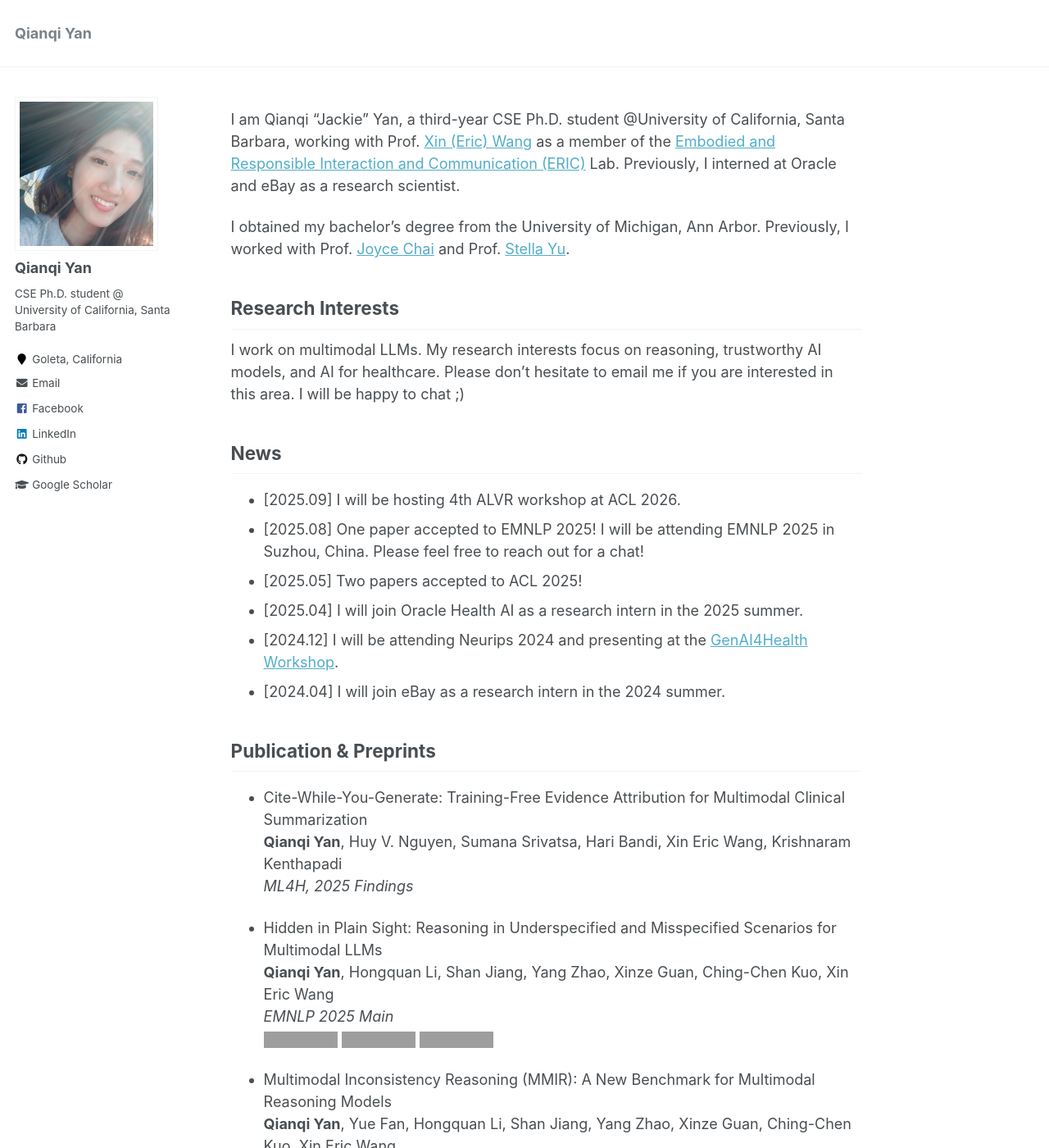
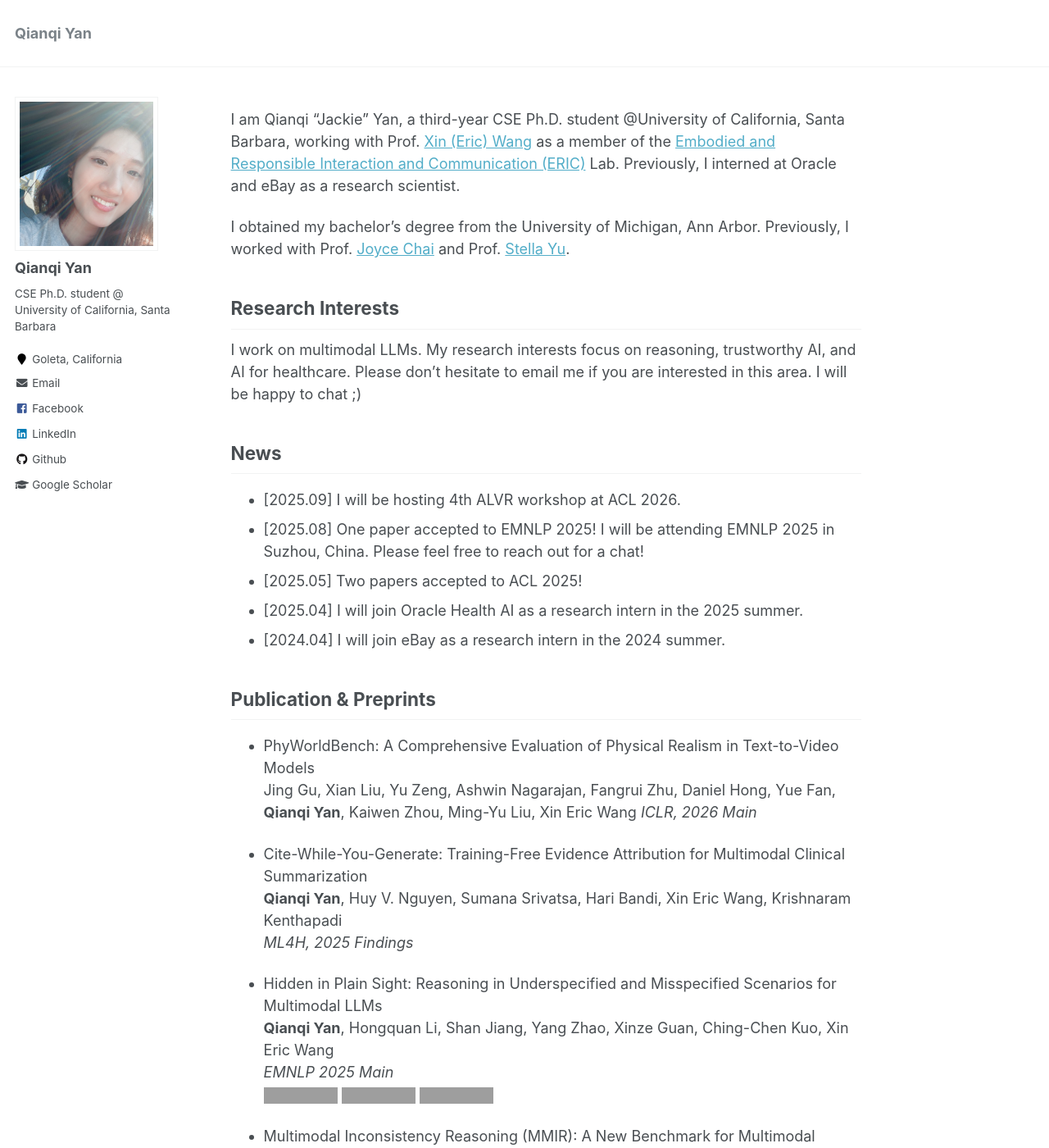
Before and after one commit to Jackie-2000/Jackie-2000.github.io, a Jekyll site: the page built from _pages/about.md, in a window 1280 px wide and 1400 px high. Shown: the whole window at 82% size. Built offline with Jekyll 4.4.1, drawn with Linux system fonts in a browser that asks for light colours; some of the changed text lies outside the part shown; grey boxes are pictures that could not be loaded.

Commit message:
Revise publication details and add new entries
Updated publication titles and added new publications.

```diff
--- a/_pages/about.md
+++ b/_pages/about.md
@@ -21,11 +21,14 @@ News
 * [2025.08] One paper accepted to EMNLP 2025! I will be attending EMNLP 2025 in Suzhou, China. Please feel free to reach out for a chat!
 * [2025.05] Two papers accepted to ACL 2025!
 * [2025.04] I will join Oracle Health AI as a research intern in the 2025 summer.
-* [2024.12] I will be attending Neurips 2024 and presenting at the [GenAI4Health Workshop](https://genai4health.github.io/).
 * [2024.04] I will join eBay as a research intern in the 2024 summer.
 
 Publication & Preprints
 ------
+* PhyWorldBench: A Comprehensive Evaluation of Physical Realism in Text-to-Video Models \
+  Jing Gu, Xian Liu, Yu Zeng, Ashwin Nagarajan, Fangrui Zhu, Daniel Hong, Yue Fan, **Qianqi Yan**, Kaiwen Zhou, Ming-Yu Liu, Xin Eric Wang
+  *ICLR, 2026 Main*
+
 * Cite-While-You-Generate: Training-Free Evidence Attribution for Multimodal Clinical Summarization \
   **Qianqi Yan**, Huy V. Nguyen, Sumana Srivatsa, Hari Bandi, Xin Eric Wang, Krishnaram Kenthapadi \
   *ML4H, 2025 Findings*
@@ -47,7 +50,7 @@ Publication & Preprints
 
 * Muffin or Chihuahua? Challenging Large Vision-Language Models with Multipanel VQA \
   Yue Fan, Jing Gu, Kaiwen Zhou, **Qianqi Yan**, Shan Jiang, Ching-Chen Kuo, Xinze Guan, Xin Eric Wang\
-  *ACL 2024* \
+  *ACL 2024 Main* \
   <a href='https://arxiv.org/abs/2401.15847'><img src='https://img.shields.io/badge/Paper-Arxiv-red'></a> <a href='https://sites.google.com/view/multipanelvqa/home'><img src='https://img.shields.io/badge/Project-Page-blue'></a> <a href='https://github.com/eric-ai-lab/MultipanelVQA'><img src='https://img.shields.io/badge/Code-Github-brightgreen?logo=github'></a>
 
 * Med-HVL: Automatic Medical Domain Hallucination Evaluation for Large Vision-Language Models \
@@ -58,7 +61,7 @@ Publication & Preprints
 Service
 ------
 Organizer
-* Workshop AVLR @ACL 2026, CLVL @NeurIPS 2025
+* Workshop: AVLR @ACL 2026, CLVL @NeurIPS 2025
 
 Program Committee
 * Main Conference: ICLR 2025 2026, ICLR 2024, ICCV 2023
```
Also changed, not shown: other parts of _pages/about.md (+1 -1 lines).
